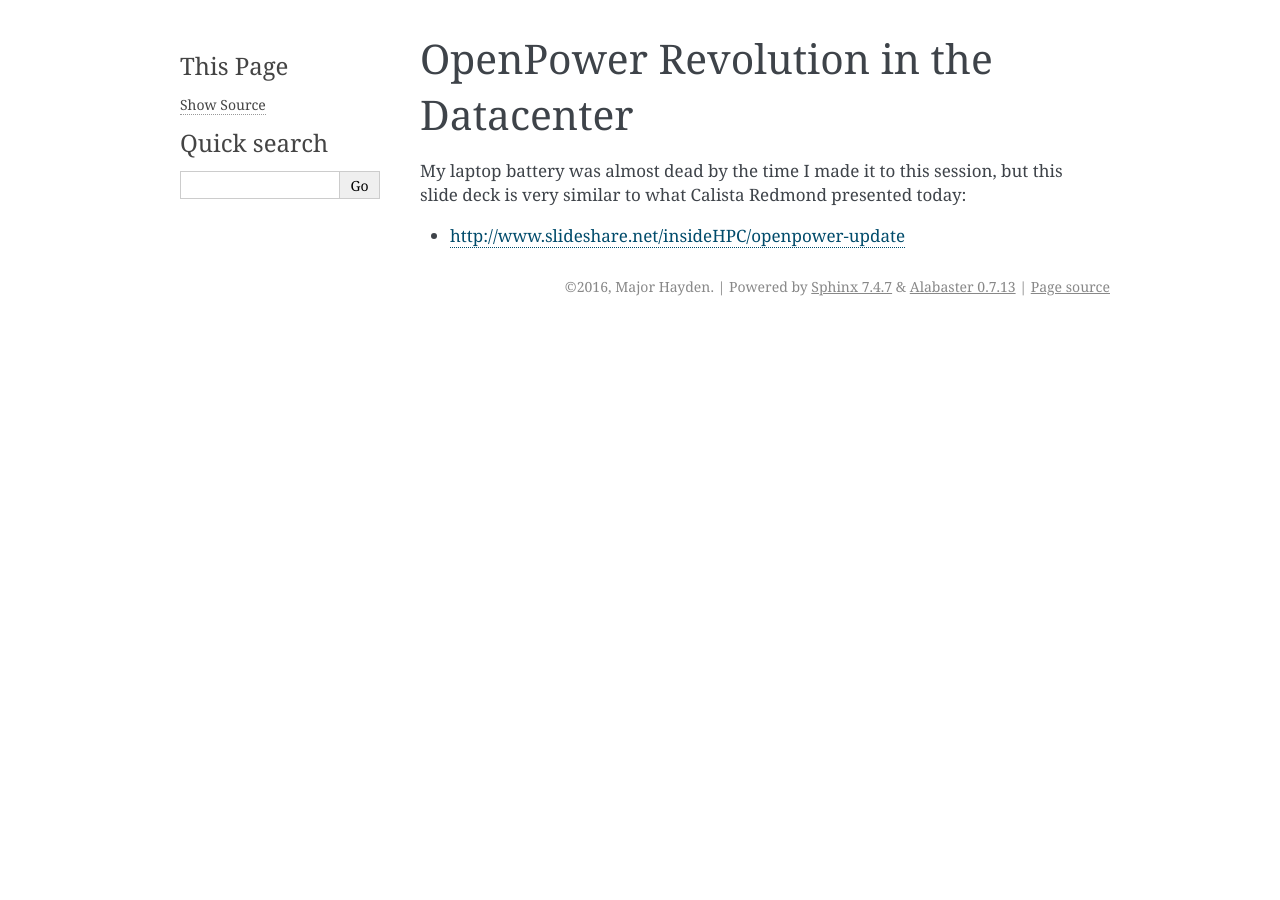
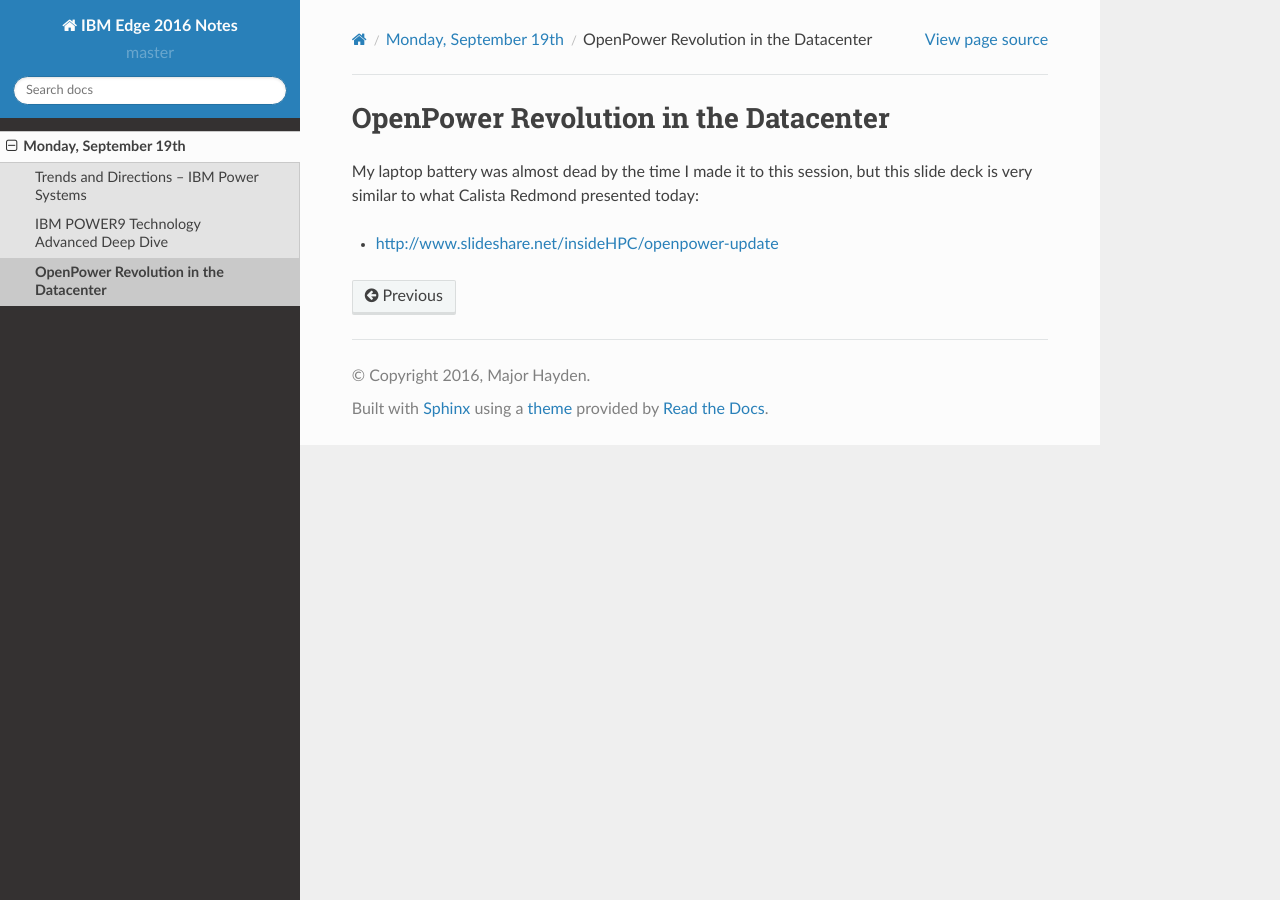
Before and after one commit to major/ibm-edge-2016-notes, a Sphinx documentation site: the page built from doc/source/openpower-revolution-in-the-datacenter.rst, in a window 1280 px wide. Built offline with Sphinx 7.4.7 and the Read the Docs theme 2.0.0, drawn with Linux system fonts in a browser that asks for light colours.

```diff
--- /dev/null
+++ b/doc/source/2016-09-19.rst
@@ -0,0 +1,9 @@
+======================
+Monday, September 19th
+======================
+
+.. toctree::
+
+   trends-and-directions-ibm-power-systems
+   ibm-power-9-technology-deep-dive
+   openpower-revolution-in-the-datacenter
--- a/doc/source/conf.py
+++ b/doc/source/conf.py
@@ -120,6 +120,7 @@ todo_include_todos = False
 # a list of builtin themes.
 #
 #html_theme = 'alabaster'
+html_theme = 'sphinx_rtd_theme'
 
 # Theme options are theme-specific and customize the look and feel of a theme
 # further.  For a list of options available for each theme, see the
--- a/doc/source/index.rst
+++ b/doc/source/index.rst
@@ -12,11 +12,6 @@ sessions are already recorded.
 
 License: `Creative Commons CC-BY-SA license <https://creativecommons.org/licenses/by-sa/2.0/>`_
 
-Monday, September 19th
-======================
-
 .. toctree::
 
-   trends-and-directions-ibm-power-systems
-   ibm-power-9-technology-deep-dive
-   openpower-revolution-in-the-datacenter
+   2016-09-19
```
Also changed, not shown: 11 other files.
